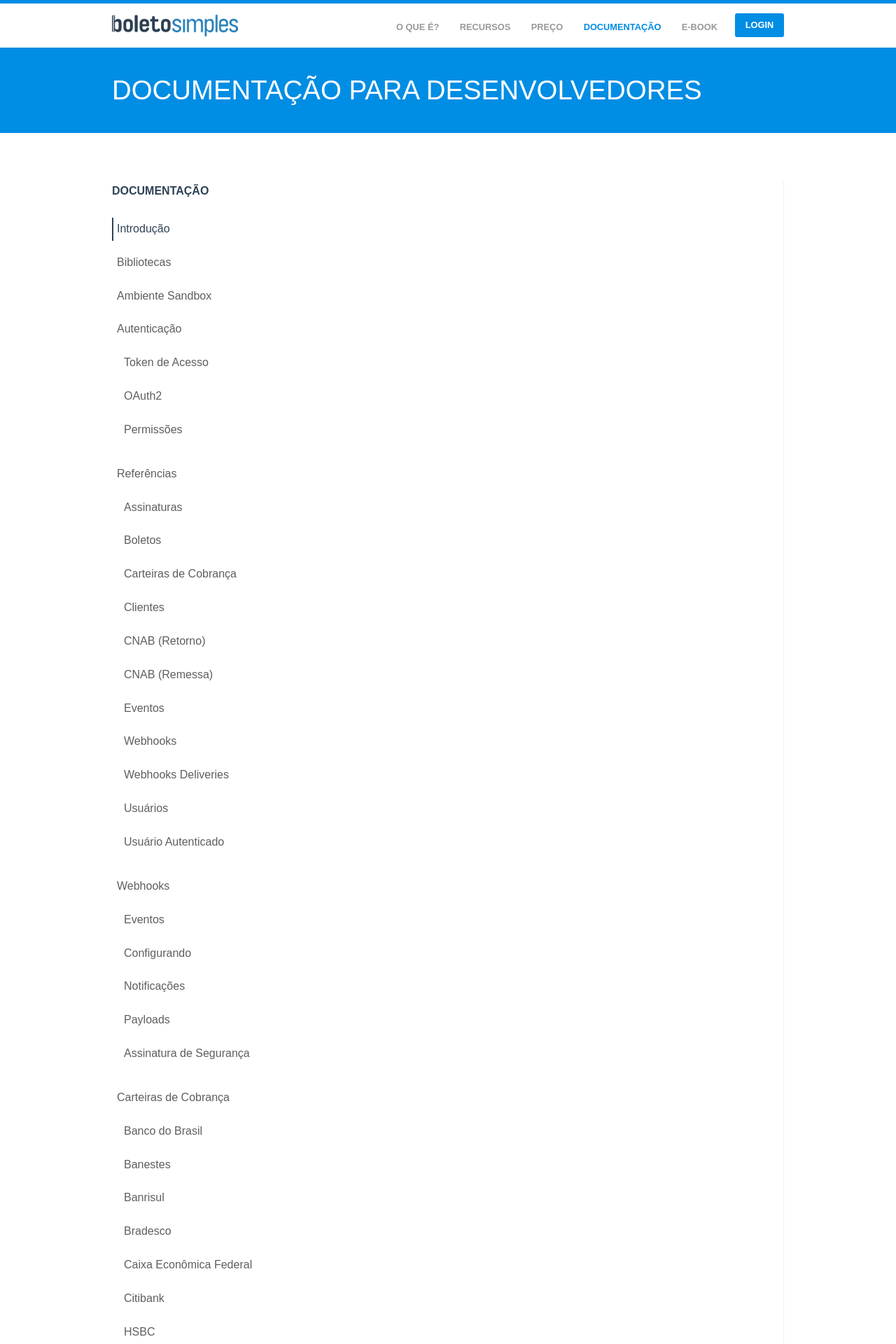
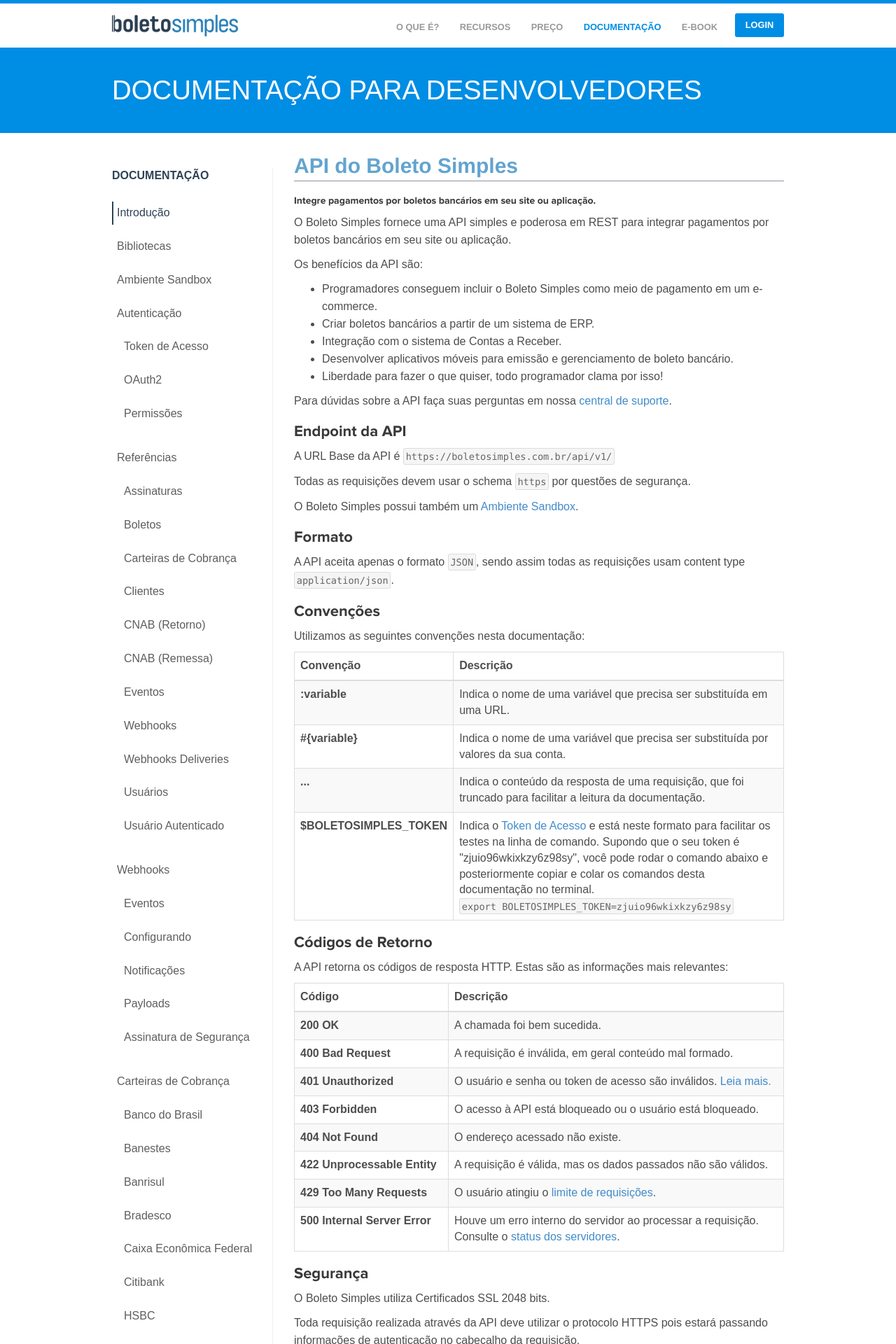
Before and after one commit to BoletoSimples/boletosimples-docs, a Jekyll site: the page built from index.md, in a window 1280 px wide. Shown: the top 1920 px of the page at 70% size. Built offline with Jekyll 4.4.1, drawn with Linux system fonts in a browser that asks for light colours.

Commit message:
General improvs on CSS

```diff
--- a/css/style.css
+++ b/css/style.css
@@ -7,21 +7,18 @@
 @import url("header.css");
 @import url("footer.css");
 
-/*resets*/
 
-/* line 20, /Users/rafael/Projects/boletosimples-app/app/assets/stylesheets/home/style.scss */
+/* Main */
+
 .containner {
   width: 960px;
   margin: auto;
-  padding: 0;
 }
 
-/* line 25, /Users/rafael/Projects/boletosimples-app/app/assets/stylesheets/home/style.scss */
 a {
   text-decoration: none !important;
 }
 
-/* line 29, /Users/rafael/Projects/boletosimples-app/app/assets/stylesheets/home/style.scss */
 .half {
   display: inline-block;
   padding-top: 30px;
@@ -30,14 +27,12 @@ a {
   width: calc(100% / 2.1);
 }
 
-/* line 37, /Users/rafael/Projects/boletosimples-app/app/assets/stylesheets/home/style.scss */
 *, *:before, *:after {
   -moz-box-sizing: border-box;
   -webkit-box-sizing: border-box;
   box-sizing: border-box;
 }
 
-/* line 43, /Users/rafael/Projects/boletosimples-app/app/assets/stylesheets/home/style.scss */
 body {
   background: white;
   -webkit-font-smoothing: antialiased;
@@ -45,11 +40,9 @@ body {
   color: #4d4d4d;
   font-family: Arial, Helvetica, sans-serif;
   font-size: 16px;
-  line-height: 1.428571429;
   overflow: hidden;
 }
 
-/* line 56, /Users/rafael/Projects/boletosimples-app/app/assets/stylesheets/home/style.scss */
 h1,
 h2,
 h3,
@@ -59,7 +52,6 @@ h6 {
   font-family: "proxima-nova-soft", Helvetica, Arial, sans-serif;
 }
 
-/* line 62, /Users/rafael/Projects/boletosimples-app/app/assets/stylesheets/home/style.scss */
 .button {
   background: #008de4;
   color: white;
@@ -69,7 +61,7 @@ h6 {
   padding: 15px 40px;
   text-transform: uppercase;
 }
-/* line 70, /Users/rafael/Projects/boletosimples-app/app/assets/stylesheets/home/style.scss */
+
 .button:hover {
   background: rgba(0, 141, 228, 0.8);
   text-decoration: none;
@@ -94,80 +86,12 @@ h6 {
   width: 22px;
 }
 
-/*Main*/
 
-/*sidebar*/
-aside {
-  margin: 30px 0;
-  border-right: solid 1px #ecf0f1;
+/* Content */
+
+article.content {
+  margin: 30px 0 35px 260px;
 }
-
-aside p {
-  color: #2f4255;
-  font-size: 16px;
-  font-weight: 600;
-  text-transform: uppercase;
-}
-
-aside .nav > li { margin: 15px 0; }
-
-aside .nav > li > a {
-  color: #5e5e5e;
-  padding: 5px 7px !important;
-}
-
-.nav > li > a:hover,
-.nav > li.active > a {
-  background-color: #fff !important;
-  border-left: solid 2px #2f4255;
-  color: #2f4255;
-  padding: 5px 5px !important;
-}
-
-.nav > li.active > .nav a { font-weight: normal; }
-
-.nav > li > .nav {
-  display:block;
-  margin: 0 0 0 10px;
-}
-
-/*Off canvas Navigation*/
-.sidebar-offcanvas {
-  background: #f9f9f9;
-  padding: 0;
-}
-
-.sidebar-offcanvas p {
-  color: #2f4255;
-  font-size: 16px;
-  font-weight: 600;
-  margin: 20px 10px 10px;
-  text-transform: uppercase;
-}
-
-.sidebar-offcanvas ul {
-   list-style: none;
-   padding: 0;
-}
-
-.sidebar-offcanvas ul li {
-  border-bottom: solid 1px #ecf0f1;
-  margin: 5px 0;
-  padding: 10px;
-}
-
-.sidebar-offcanvas ul li:last-child { border: none; }
-
-.sidebar-offcanvas ul li a {
-  font-weight: 300;
-  letter-spacing: 0.03em;
-}
-
-.sidebar-offcanvas ul li a:hover,
-.sidebar-offcanvas ul li.active a { padding: 10px 13px !important; }
-
-/*Article*/
-article { margin: 0 0 0 15px; }
 
 article .breadcrumb { margin-top: 30px; }
 
@@ -209,12 +133,69 @@ article small { text-transform: uppercase; }
 
 article pre { padding:0; }
 
-h4 {
+article h4 {
   color: #393939;
   font-family: 'proxima_nova_rgbold';
   font-size: 14px;
-  margin: 0 0 20px 0;
+  margin: 20px 0 10px 0;
 }
+
+article strong,
+article b {
+  font-family: 'proxima_nova_rgbold';
+}
+
+article img {
+  max-width: 100%;
+  border: 1px solid #DDD;
+}
+
+article p,
+article li {
+  line-height: 25px;
+}
+
+
+/* Sidebar */
+
+aside {
+  width: 230px;
+  float: left;
+  margin: 20px 0;
+  border-right: solid 1px #ecf0f1;
+}
+
+aside p {
+  color: #2f4255;
+  font-size: 16px;
+  font-weight: 600;
+  text-transform: uppercase;
+}
+
+aside .nav > li { margin: 15px 0; }
+
+aside .nav > li > a {
+  color: #5e5e5e;
+  padding: 5px 7px !important;
+}
+
+.nav > li > a:hover,
+.nav > li.active > a {
+  background-color: #fff !important;
+  border-left: solid 2px #2f4255;
+  color: #2f4255;
+  padding: 5px 5px !important;
+}
+
+.nav > li.active > .nav a { font-weight: normal; }
+
+.nav > li > .nav {
+  display:block;
+  margin: 0 0 0 10px;
+}
+
+
+/* Panel */
 
 .panel { border: solid 1px #cccccc; }
 
@@ -245,14 +226,6 @@ table small {
   text-transform: uppercase;
 }
 
-article strong,
-article b { font-family: 'proxima_nova_rgbold'; }
-
-article img {
-  max-width: 100%;
-  border: 1px solid #DDD;
-}
-
 .nav.nav-tabs > li > a { padding: 10px 15px !important; }
 
 .nav.nav-tabs > li.active > a,
@@ -261,55 +234,24 @@ article img {
 .tab-content { margin: 15px 0 30px 0; }
 
 
-/* line 413, /Users/rafael/Projects/boletosimples-app/app/assets/stylesheets/home/home.scss */
-.first-call {
-  margin-top: 40px;
-}
-/* line 416, /Users/rafael/Projects/boletosimples-app/app/assets/stylesheets/home/home.scss */
-.first-call h2 {
-  text-transform: uppercase;
-  font-family: 'PT Sans Narrow', sans-serif;
-  margin: 0;
-  font-size: 2.4em;
-  text-align: center;
-}
-/* line 425, /Users/rafael/Projects/boletosimples-app/app/assets/stylesheets/home/home.scss */
-.first-call p {
-  margin-top: 10px;
-  font-size: 1.3em;
-  text-align: center;
-}
-/* line 436, /Users/rafael/Projects/boletosimples-app/app/assets/stylesheets/home/home.scss */
+/* Generic call */
+
 .generic-call {
   background: #008de4;
   margin-top: -1px;
   padding: 40px 0;
 }
-/* line 442, /Users/rafael/Projects/boletosimples-app/app/assets/stylesheets/home/home.scss */
+
 .generic-call .containner {
   position: relative;
 }
-/* line 446, /Users/rafael/Projects/boletosimples-app/app/assets/stylesheets/home/home.scss */
+
 .generic-call h2 {
   color: #fff;
   text-align: left;
+  text-transform: uppercase;
+  font-family: 'PT Sans Narrow', sans-serif;
+  margin: 0;
+  font-size: 2.4em;
+  text-align: left;
 }
-
-/* line 452, /Users/rafael/Projects/boletosimples-app/app/assets/stylesheets/home/home.scss */
-.generic-entry {
-  padding: 40px 0;
-}
-/* line 455, /Users/rafael/Projects/boletosimples-app/app/assets/stylesheets/home/home.scss */
-.generic-entry p {
-  font-size: 1em;
-  line-height: 1.6em;
-  acolor: #777777;
-}
-/* line 461, /Users/rafael/Projects/boletosimples-app/app/assets/stylesheets/home/home.scss */
-.generic-entry ol {
-  margin: 20px 0;
-}
-/* line 465, /Users/rafael/Projects/boletosimples-app/app/assets/stylesheets/home/home.scss */
-.generic-entry li {
-  margin-top: 5px;
-}
```
